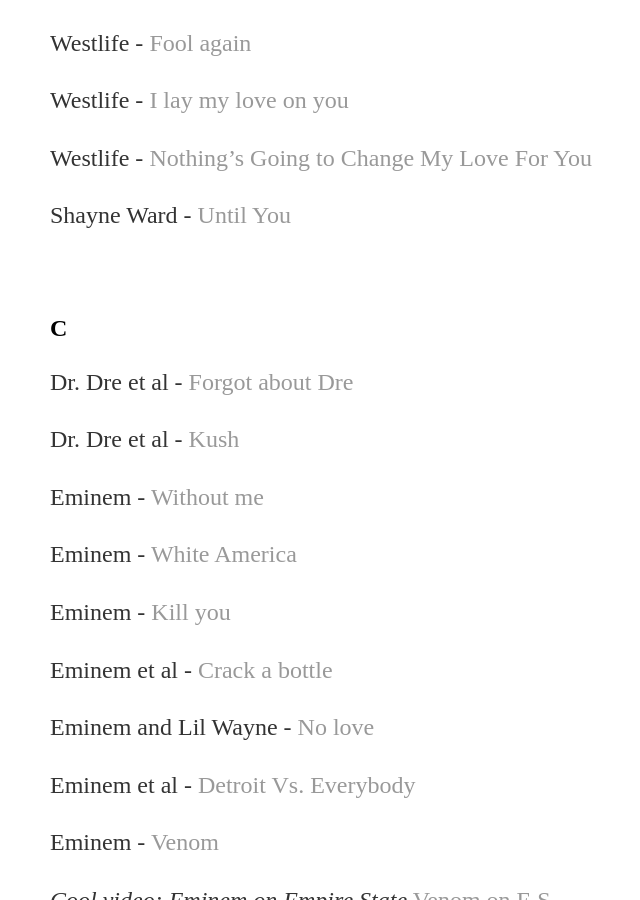
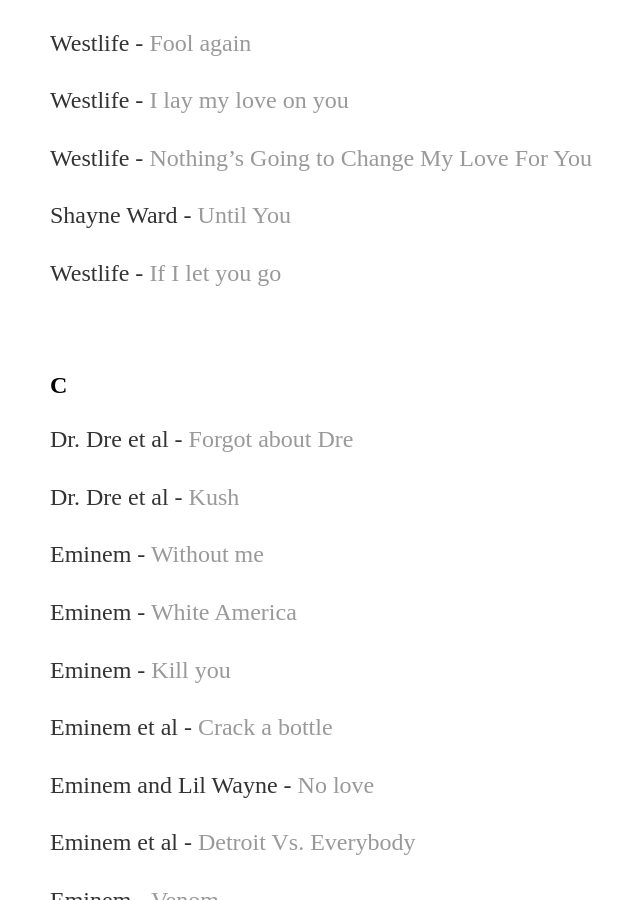
Before and after one commit to yjkweon24/yjkweon24.github.io, a Jekyll site: the page built from _posts/2018-10-23-songs-that-i-love.md, in a window 1280 px wide and 900 px high, scrolled down 11536 px. Shown: the whole window, without its empty margins (142-782 px from the left). Built offline with Jekyll 4.4.1, drawn with Linux system fonts in a browser that asks for light colours.

Commit message:
Update 2018-10-23-songs-that-i-love.md

```diff
--- a/_posts/2018-10-23-songs-that-i-love.md
+++ b/_posts/2018-10-23-songs-that-i-love.md
@@ -400,6 +400,8 @@
 
 Shayne Ward - [Until You](https://www.youtube.com/watch?v=ga5UJu4bVFQ)
 
+Westlife - [If I let you go](https://www.youtube.com/watch?v=-RpYyxf9cdw)
+
 <br>
 
 ## C
```
